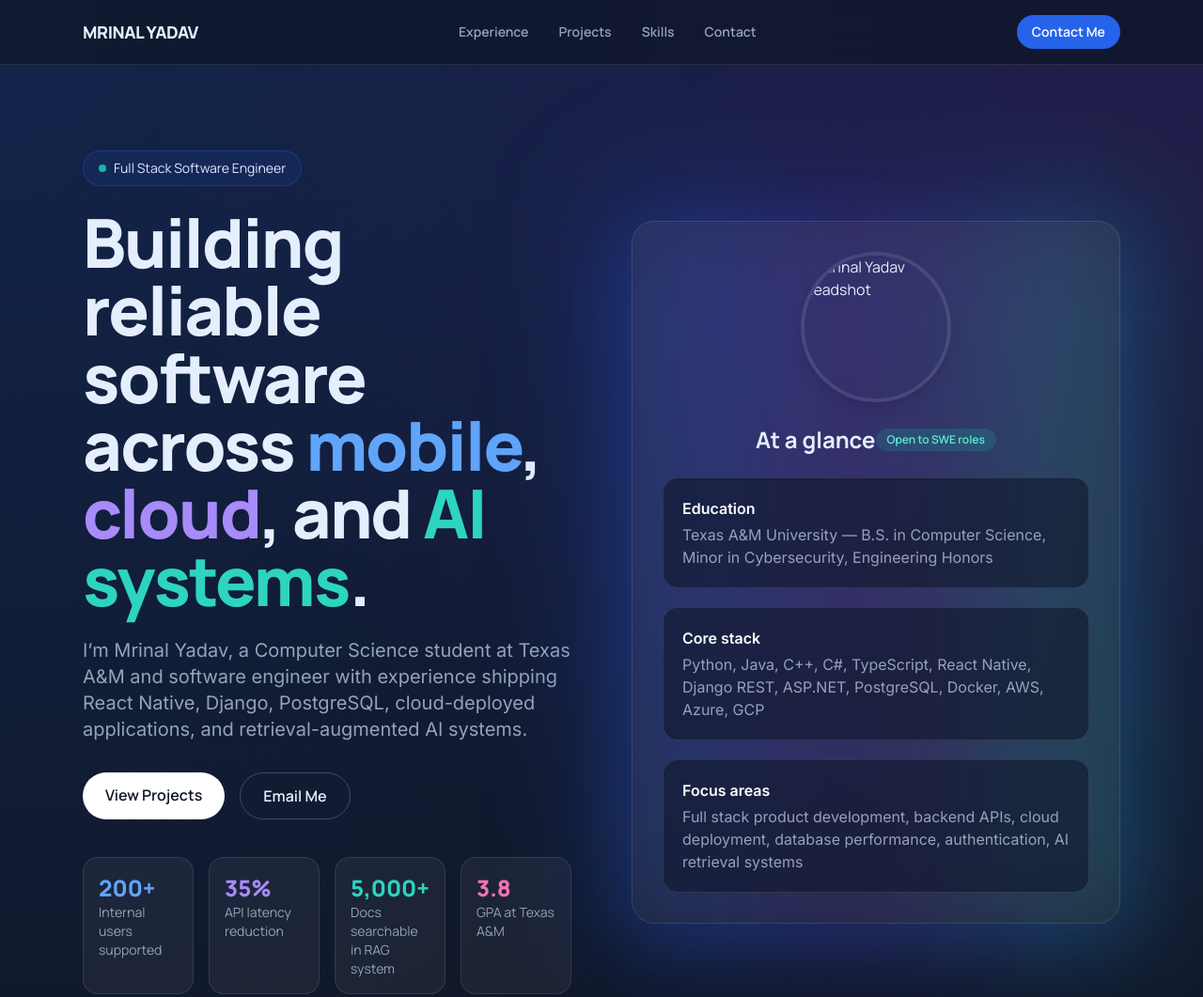
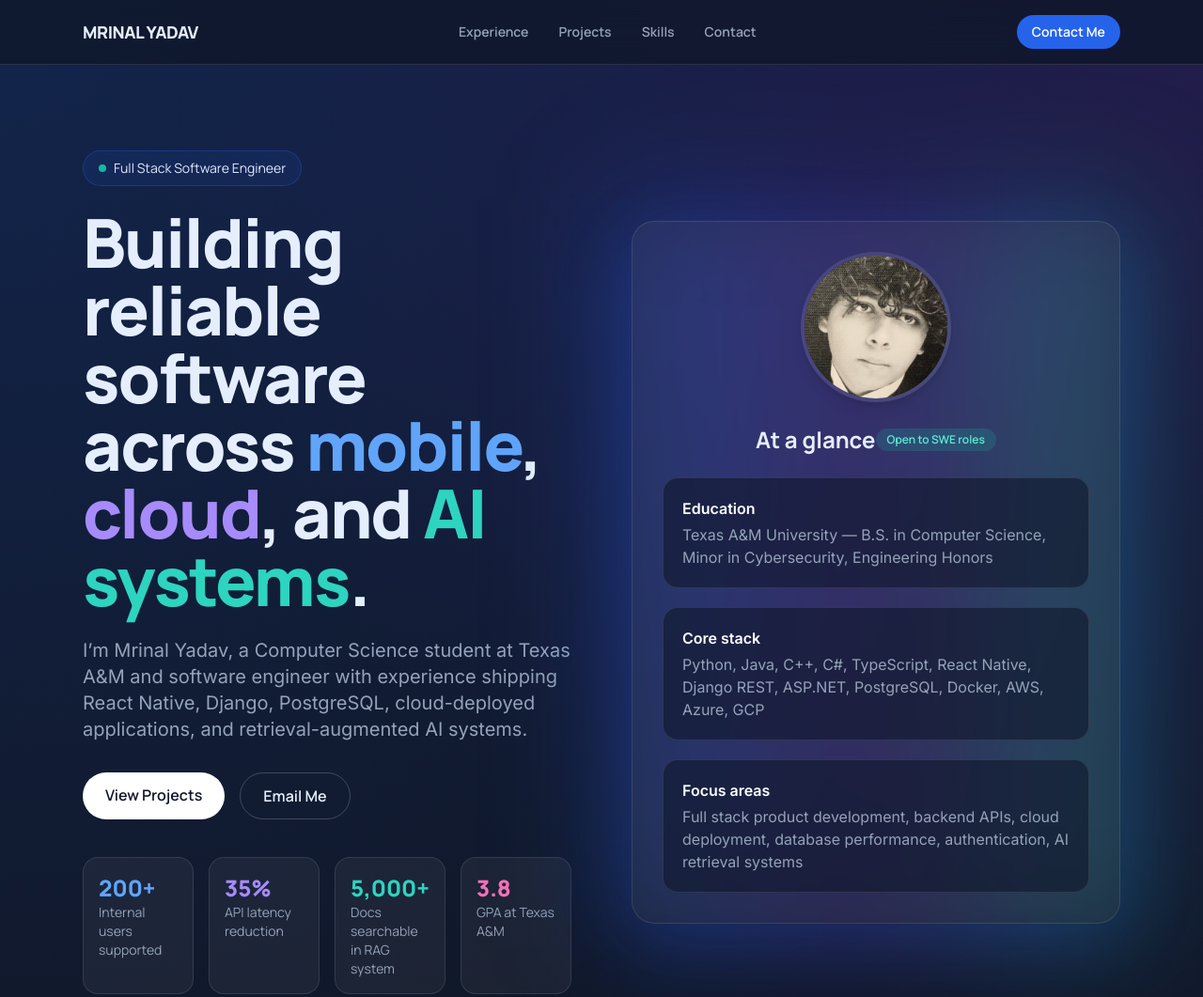
Before and after one commit to mrinal-yadav/resume, a plain HTML site: page index.html in a window 1280 px wide. Shown: the top 1061 px of the page at 94% size. Drawn offline with nearby package versions, Linux system fonts and the light colour scheme.

Commit message:
Update image source path in index.html

```diff
--- a/index.html
+++ b/index.html
@@ -99,7 +99,7 @@
         <div class="relative">
           <div class="absolute -inset-6 bg-gradient-to-r from-accent/30 via-accent2/20 to-accent3/30 blur-3xl"></div>
           <div class="relative flex flex-col items-center rounded-3xl border border-white/10 bg-white/5 p-8 shadow-glow backdrop-blur-sm">
-            <img src="/mnt/data/1646112172441.jpeg" alt="Mrinal Yadav headshot" class="w-40 h-40 object-cover rounded-full border-4 border-white/10 mb-6 shadow-lg" />
+            <img src="./1646112172441.jpeg" alt="Mrinal Yadav headshot" class="w-40 h-40 object-cover rounded-full border-4 border-white/10 mb-6 shadow-lg" />
             <div class="flex items-center justify-between mb-6">
               <h2 class="text-2xl font-bold">At a glance</h2>
               <span class="rounded-full bg-accent3/20 px-3 py-1 text-xs font-semibold text-teal-300">Open to SWE roles</span>
```
